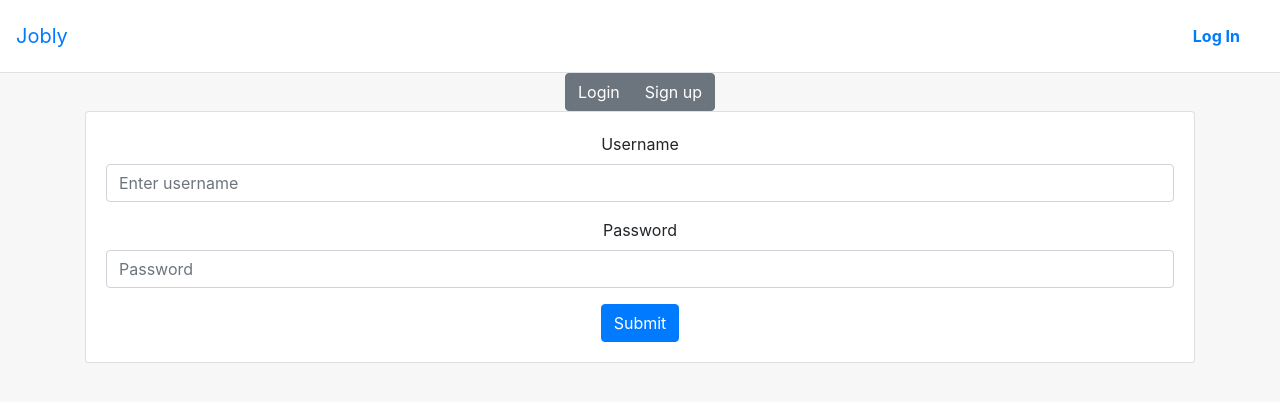
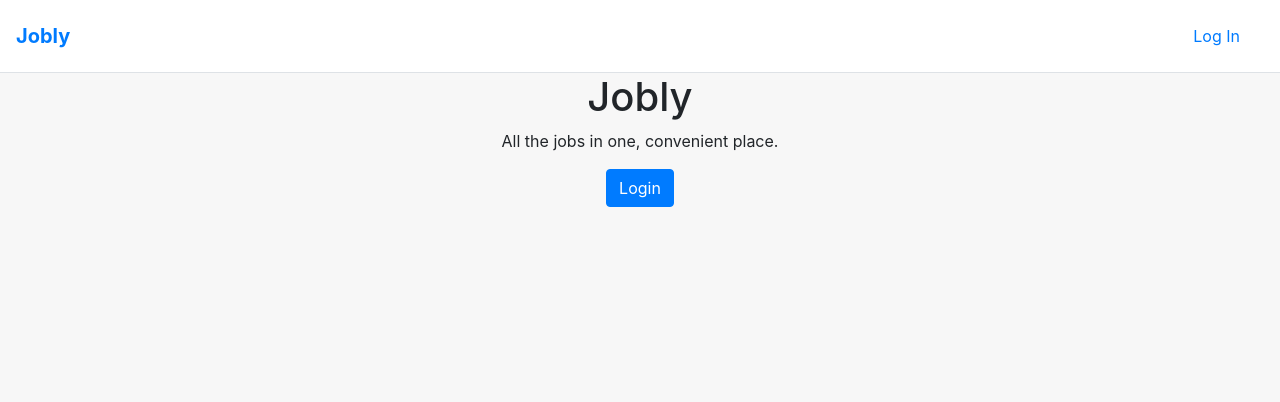
Before and after one commit to jenniferenck/full-stack-jobly, a React (Create React App) app in the folder jobly/: page / in a window 1280 px wide. Before the commit this address led to /login. Shown: the top 402 px of the page. Built offline with nearby package versions, Linux system fonts and the light colour scheme; the HTML template or start-up script is replaced by a standard one.

Commit message:
added logout functionality

```diff
--- a/jobly/package.json
+++ b/jobly/package.json
@@ -5,6 +5,7 @@
   "dependencies": {
     "axios": "^0.18.0",
     "bootstrap": "^4.2.1",
+    "jwt-decode": "^2.2.0",
     "react": "^16.7.0",
     "react-dom": "^16.7.0",
     "react-router-dom": "^4.3.1",
--- a/jobly/src/App.js
+++ b/jobly/src/App.js
@@ -3,6 +3,7 @@ import Routes from './Routes';
 import NavBar from './NavBar';
 import JoblyApi from './JoblyApi';
 import { withRouter } from 'react-router-dom';
+import decode from 'jwt-decode';
 // import { getCompany, getAllCompanies } from './JoblyApi';
 
 import './App.css';
@@ -24,6 +25,27 @@ class App extends Component {
     };
     this.handleLogin = this.handleLogin.bind(this);
     this.handleSignUp = this.handleSignUp.bind(this);
+    this.handleLogout = this.handleLogout.bind(this);
+  }
+
+  /*
+  what happens when you hard refresh the page? You need to make sure the app can recover your login status.
+  To handle this problem in your top-level App component,
+  add a localStorage check inside of componentDidMount.
+  If there’s a valid token in localStorage, then ping the API
+  to get all of the information on the current user and store it in
+  the App component’s state (e.g. this.state.currentUser).
+  This will let you pass current info down as a prop to any descendant component, too.
+  */
+
+  async componentDidMount() {
+    // decode token
+    if (this.state.isLoggedIn) {
+      let token = localStorage.getItem('token');
+      let username = decode(token).username;
+
+      this.setState({ currentUser: await JoblyApi.getUser(username) });
+    }
   }
 
   async handleSignUp(username, password, first_name, last_name, email) {
@@ -59,10 +81,36 @@ class App extends Component {
     }
   }
 
+  handleLogout() {
+    try {
+      localStorage.clear();
+      this.setState(
+        {
+          isLoggedIn: false,
+          currentUser: {
+            username: '',
+            first_name: '',
+            last_name: '',
+            photo_url: '',
+            email: ''
+          }
+        },
+        () => this.props.history.replace('/')
+      );
+    } catch (error) {
+      this.setState({
+        error: true
+      });
+    }
+  }
+
   render() {
     return (
       <div className="App">
-        <NavBar isLoggedIn={this.state.isLoggedIn} />
+        <NavBar
+          isLoggedIn={this.state.isLoggedIn}
+          handleLogout={this.handleLogout}
+        />
         <div className="body container">
           <Routes
             isLoggedIn={this.state.isLoggedIn}
--- a/jobly/src/HomePage.js
+++ b/jobly/src/HomePage.js
@@ -1,13 +1,22 @@
 import React, { Component } from 'react';
+import { Link } from 'react-router-dom';
 
 class HomePage extends Component {
   static defaultProps = {};
   render() {
+    let loggedInHomepage = <h3>Welcome Back</h3>;
+    let loggedOutHomepage = (
+      <Link to="/login">
+        <button className="btn btn-primary" type="button">
+          Login
+        </button>
+      </Link>
+    );
     return (
       <div className="HomePage">
         <h1>Jobly</h1>
         <p>All the jobs in one, convenient place. </p>
-        <h3>Welcome Back</h3>
+        {this.props.isLoggedIn ? loggedInHomepage : loggedOutHomepage}
       </div>
     );
   }
--- a/jobly/src/NavBar.js
+++ b/jobly/src/NavBar.js
@@ -4,6 +4,7 @@ import { NavLink } from 'react-router-dom';
 
 class NavBar extends Component {
   static defaultProps = {};
+
   render() {
     const activeStyle = {
       fontWeight: 'bold'
@@ -57,6 +58,7 @@ class NavBar extends Component {
                   activeStyle={activeStyle}
                   className="nav-link"
                   to="/logout"
+                  onClick={this.props.handleLogout}
                 >
                   Log out
                   {/* HANDLE CLICK on this NavLink to wipe local storage and send back to / */}
--- a/jobly/src/ProfileForm.js
+++ b/jobly/src/ProfileForm.js
@@ -9,7 +9,7 @@ class ProfileForm extends Component {
       first_name: this.props.first_name,
       last_name: this.props.last_name,
       email: this.props.email,
-      photo_url: '',
+      photo_url: 'https://www.image.com',
       hasUpdated: false
     };
     this.handleProfileUpdate = this.handleProfileUpdate.bind(this);
@@ -119,7 +119,7 @@ class ProfileForm extends Component {
               Save Changes
             </button>
             {this.state.hasUpdated ? (
-              <div className="alert alert-succes">
+              <div className="alert alert-success fade show mt-3" role="alert">
                 {this.props.currentUser.username} has successfully updated!
               </div>
             ) : (
--- a/jobly/src/Routes.js
+++ b/jobly/src/Routes.js
@@ -69,11 +69,10 @@ class Routes extends Component {
             render={() => <h1>This will render the Profile Component</h1>}
             isLoggedIn={this.props.isLoggedIn}
           />
-          <ProtectedRoute
+          <Route
             exact
             path="/"
-            render={() => <HomePage />}
-            isLoggedIn={this.props.isLoggedIn}
+            render={() => <HomePage isLoggedIn={this.props.isLoggedIn} />}
           />
           <Redirect to="/" />
         </Switch>
```
Also changed, not shown: 1 other file (tests, documents, lock files or other folders).
